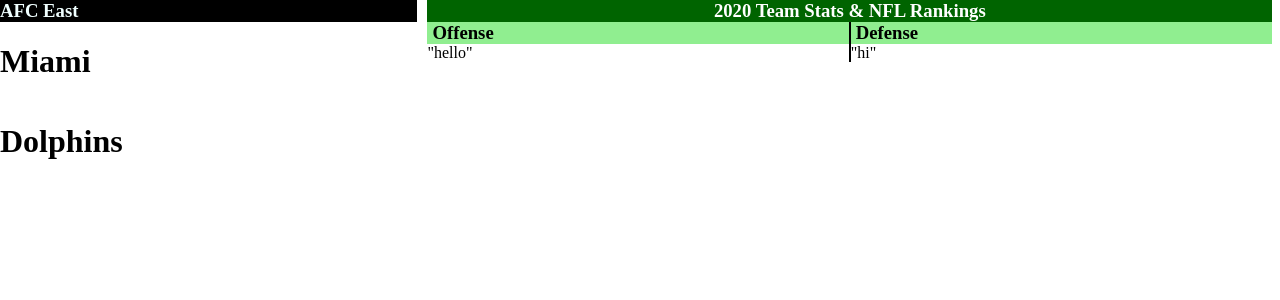
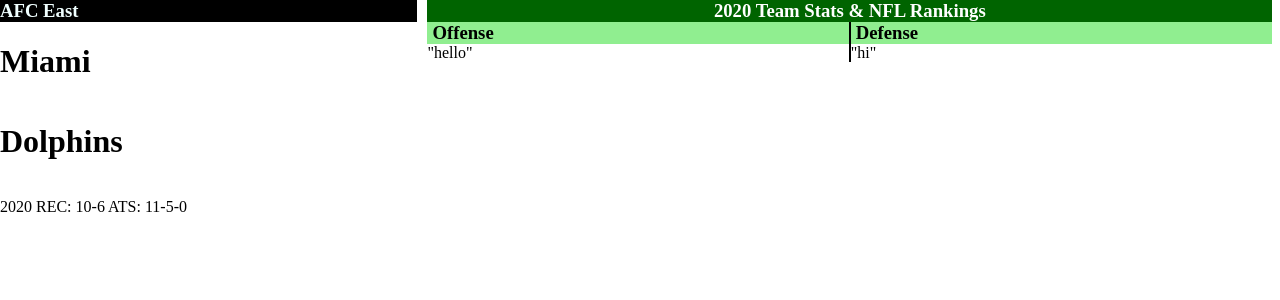
Before and after one commit to OnTheRocks/Betusfun, a React (Create React App) app: page / in a window 1280 px wide. Shown: the top 300 px of the page. Built offline with nearby package versions, Linux system fonts and the light colour scheme.

Commit message:
Added line to TeamInfo.js

```diff
--- a/src/components/TeamInfo.js
+++ b/src/components/TeamInfo.js
@@ -9,6 +9,7 @@
         </div>
           <h1 className="TeamCity">Miami</h1>
           <h1 className="TeamMascot">Dolphins</h1>
+          <p>2020 REC: 10-6  ATS: 11-5-0</p>
       </div>
     </div>
   )
```
